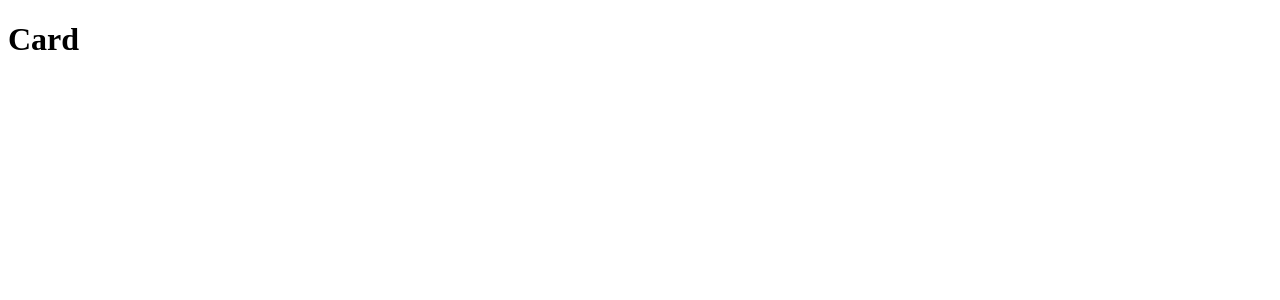
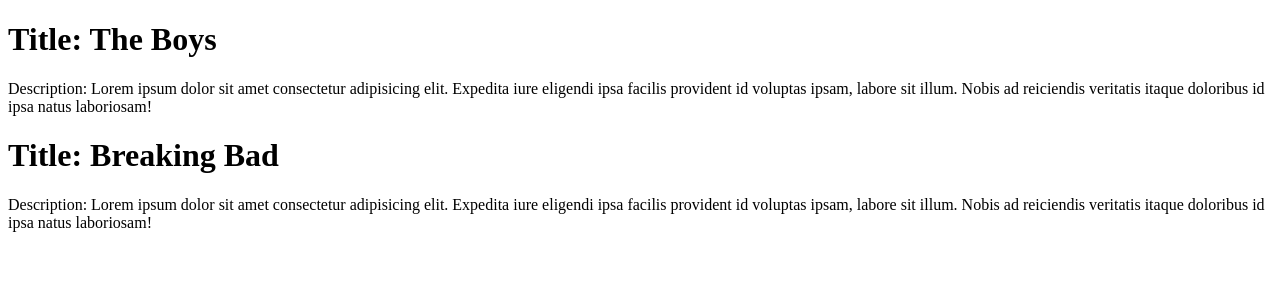
Before and after one commit to g4brielklein/reactjs, a React (Vite) app in the folder intro-react/: page / in a window 1280 px wide. Shown: the top 300 px of the page. Built offline with nearby package versions, Linux system fonts and the light colour scheme.

Commit message:
add props to `Card` component

```diff
--- a/intro-react/src/App.jsx
+++ b/intro-react/src/App.jsx
@@ -3,7 +3,15 @@
 export function App() {
   return (
     <>
-      <Card />
+      <Card
+        title="The Boys"
+        description="Lorem ipsum dolor sit amet consectetur adipisicing elit. Expedita iure eligendi ipsa facilis provident id voluptas ipsam, labore sit illum. Nobis ad reiciendis veritatis itaque doloribus id ipsa natus laboriosam!"
+      />
+
+      <Card
+        title="Breaking Bad"
+        description="Lorem ipsum dolor sit amet consectetur adipisicing elit. Expedita iure eligendi ipsa facilis provident id voluptas ipsam, labore sit illum. Nobis ad reiciendis veritatis itaque doloribus id ipsa natus laboriosam!"
+      />
     </>
   )
 }
--- a/intro-react/src/Card.jsx
+++ b/intro-react/src/Card.jsx
@@ -1,3 +1,10 @@
-export function Card() {
-    return <h1>Card</h1>
+export function Card(props) {
+    const { title, description } = props
+
+    return (
+        <>
+            <h1>Title: { title }</h1>
+            <p>Description: { description }</p>
+        </>
+    )
 }
```
